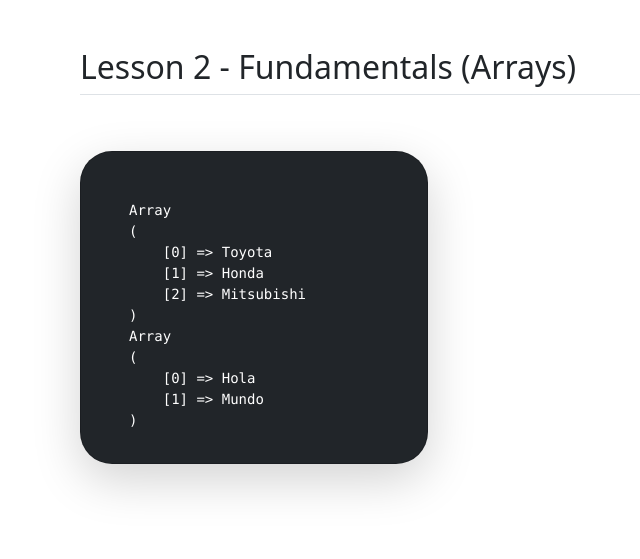
After one commit to edenilsonpineda/php-learning, a PHP site: page /arrays.php in a window 1280 px wide. The commit adds this page. Shown: the top 559 px of the page, without its empty margins (14-654 px from the left). Run offline with PHP 8.4, Linux system fonts and the light colour scheme; some libraries are stand-ins or nearby versions.

Commit message:
add arrays example and modify pages description

```diff
--- /dev/null
+++ b/lesson_2/fundamentals/arrays.php
@@ -0,0 +1,67 @@
+<!DOCTYPE html>
+<html lang="en">
+
+<head>
+    <meta charset="UTF-8">
+    <meta http-equiv="X-UA-Compatible" content="IE=edge">
+    <meta name="viewport" content="width=device-width, initial-scale=1.0">
+    <link rel="stylesheet" href="../../resources/css/bootstrap.min.css">
+    <title>Lesson 2 - Fundamentals (Arrays) </title>
+</head>
+
+<body>
+    <main>
+        <div id="custom-card" class="container px-4 py-5">
+            <h2 class="pb-2 border-bottom">Lesson 2 - Fundamentals (Arrays) </h2>
+            <div class="row row-cols-1 row-cols-lg-3 align-items-stretch g-4 py-5">
+                <!-- Operadores aritmeticos-->
+                <div class="col">
+                    <div class="card card-cover h-100 overflow-hidden text-white bg-dark rounded-5 shadow-lg">
+                        <div class="d-flex flex-column h-100 p-5 pb-3 text-white text-shadow-1">
+                            <?php
+                            /**
+                             * @author Edenilson Pineda
+                             * @version 1.0
+                             * @see https://github.com/edenilsonpineda
+                             *
+                             * Un arreglo (o array) en PHP es un mapa o conjunto de datos ordenados.
+                             * Un mapa es un tipo de dato que asocia valores con claves y se utiliza
+                             * en el caso de una matriz, lista (vector), tablas asociativas, diccionarios
+                             * colecciones, pilas, colas y más.
+                             *
+                             * Los valores de un arreglo pueden ser otro arreglo, árboles y
+                             * arreglos multidimensionales.
+                             *
+                             * Los valores de un arreglo se asignan a través de la posición o indice.
+                             * en este caso, el valor 0 es el la primera posición del arreglo. Y su ultimo valor es n-1.
+                             *
+                             */
+
+
+                            $simpleArr  = [];
+                            $emptyArrayFromPhpFunction  = array();
+
+                            // Se asigna su indice automaticamente
+                            $anotherArray               = array("Hola","Mundo");
+
+                            // Asignamos el dato al indice de manera manual.
+                            $simpleArr[0]   = 'Toyota';
+                            $simpleArr[1]   = 'Honda';
+                            $simpleArr[2]   = 'Mitsubishi';
+
+                            print "<pre>";
+                            print_r($simpleArr);
+
+                            print_r($anotherArray);
+                            print "</pre>";
+
+                            ?>
+                        </div>
+                    </div>
+                </div>
+            </div>
+        </div>
+    </main>
+</body>
+<script src="../../resources/js/bootstrap.bundle.min.js"></script>
+</html>
--- a/lesson_2/fundamentals/booleans.php
+++ b/lesson_2/fundamentals/booleans.php
@@ -6,7 +6,7 @@
     <meta http-equiv="X-UA-Compatible" content="IE=edge">
     <meta name="viewport" content="width=device-width, initial-scale=1.0">
     <link rel="stylesheet" href="../../resources/css/bootstrap.min.css">
-    <title>Lesson 2 - Fundamentals (Strings) </title>
+    <title>Lesson 2 - Fundamentals (Booleans) </title>
 </head>
 
 <body>
--- a/lesson_2/fundamentals/numericvariables.php
+++ b/lesson_2/fundamentals/numericvariables.php
@@ -5,7 +5,7 @@
     <meta http-equiv="X-UA-Compatible" content="IE=edge">
     <meta name="viewport" content="width=device-width, initial-scale=1.0">
     <link rel="stylesheet" href="../../resources/css/bootstrap.min.css">
-    <title>Lesson 2 - Fundamentals</title>
+    <title>Lesson 2 - Fundamentals (Floats) </title>
 </head>
 <body>
 
--- a/lesson_2/fundamentals/operators.php
+++ b/lesson_2/fundamentals/operators.php
@@ -6,7 +6,7 @@
     <meta http-equiv="X-UA-Compatible" content="IE=edge">
     <meta name="viewport" content="width=device-width, initial-scale=1.0">
     <link rel="stylesheet" href="../../resources/css/bootstrap.min.css">
-    <title>Lesson 2 - Fundamentals (Strings) </title>
+    <title>Lesson 2 - Fundamentals (Operators) </title>
 </head>
 
 <body>
```
